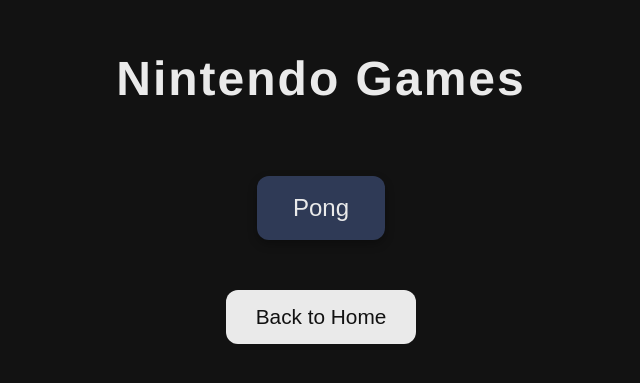
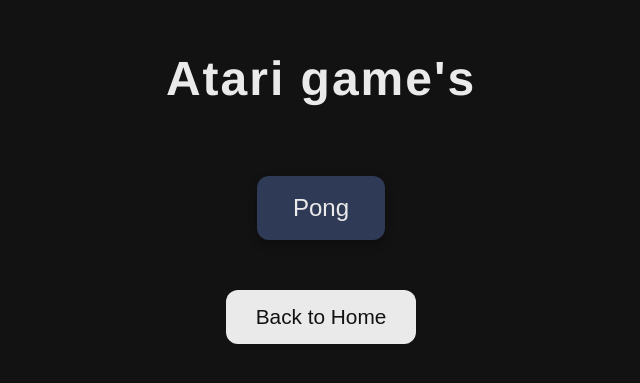
Before and after one commit to crabby605/RETRO-games, a plain HTML site: page atari.html in a window 1280 px wide. Shown: the part 219-602 px from the top of the page, without its empty margins (319-959 px from the left). Drawn offline with Linux system fonts and the light colour scheme.

Commit message:
Update atari.html

```diff
--- a/atari.html
+++ b/atari.html
@@ -84,7 +84,7 @@
     </style>
 </head>
 <body>
-    <h1>Nintendo Games</h1>
+    <h1>Atari game's </h1>
     <div class="game-list">
         <a href="pong.html">
             <button class="game-button">Pong</button>
```
